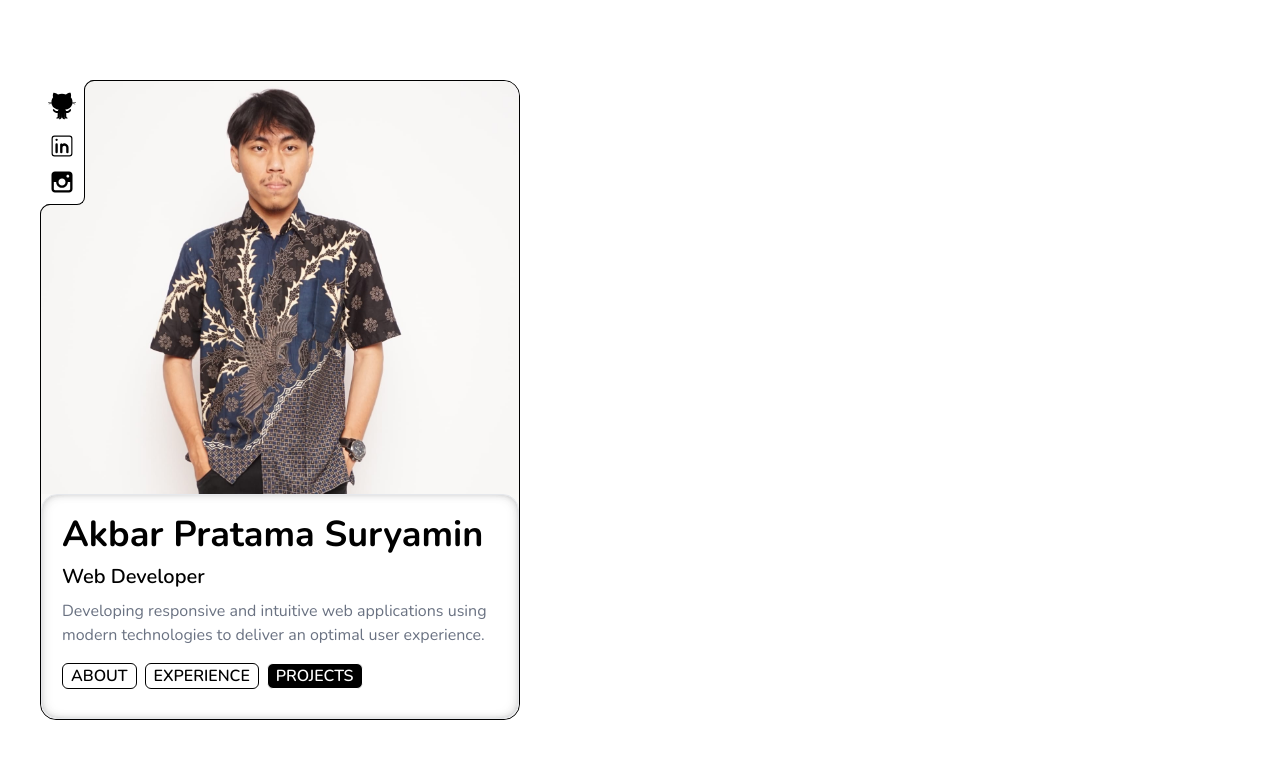
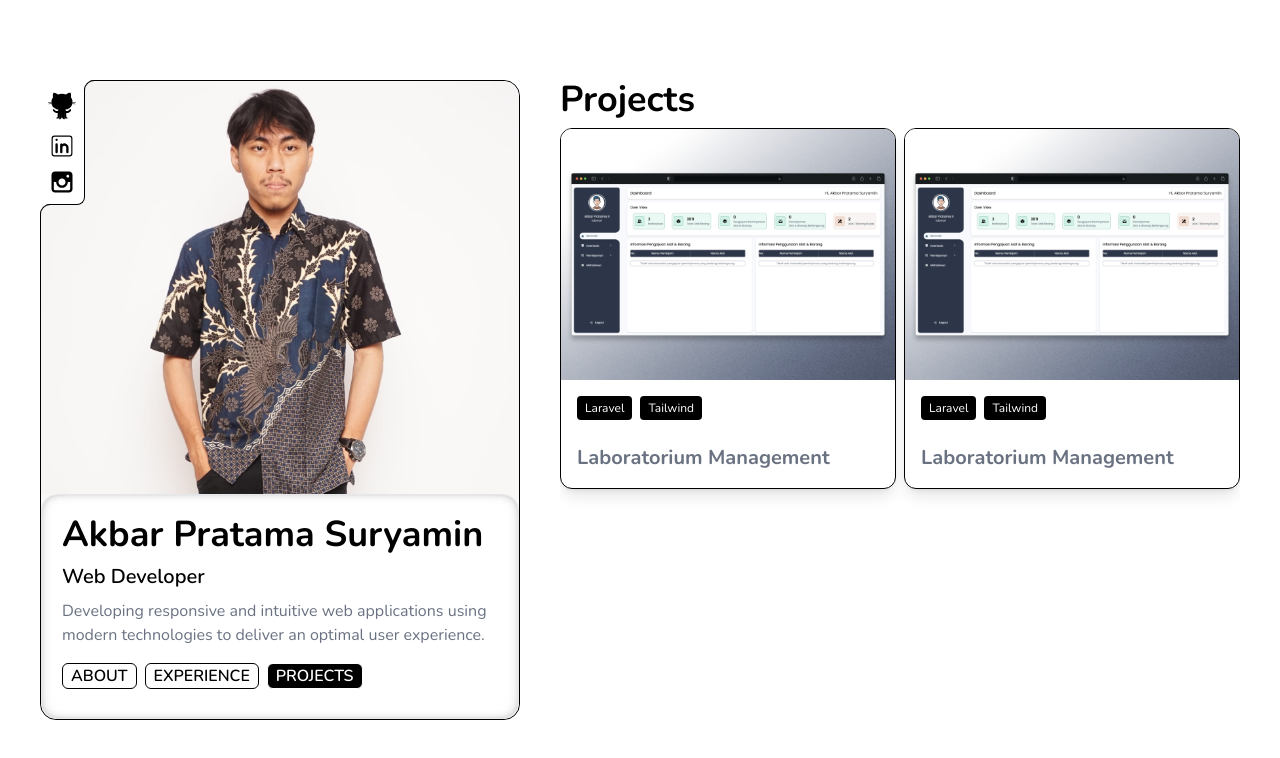
Before and after one commit to akbar5yn/my-porto, a React (Vite) app: page /projects in a window 1280 px wide. Shown: the top 758 px of the page. Built offline with nearby package versions, Linux system fonts and the light colour scheme.

Commit message:
membuat halaman project card

```diff
--- /dev/null
+++ b/src/components/molecules/ProjectCard.tsx
@@ -0,0 +1,30 @@
+import Typography from "../atoms/Typography";
+
+type ProjectCardProps = {
+    title: string;
+    description: string;
+    image: string;
+    badges?: string[];
+    className?: string;
+};
+
+const ProjectCard = ({ title, description, image, badges, className }: ProjectCardProps) => {
+    return (
+        <div className={`project-card border rounded-xl overflow-hidden shadow-lg ${className}`}>
+            <img src={image} alt={title} className="w-full h-auto object-cover" />
+            <div className="p-4 flex flex-col gap-4">
+                <div className="flex gap-2 mb-2">
+                    {badges?.map((badge, index) => (
+                        <span key={index} className="bg-black text-white text-xs px-2 py-1 rounded">
+                            {badge}
+                        </span>
+                    ))}
+                </div>
+                <Typography className="!text-xl font-bold">{title}</Typography>
+                {/* <Typography className="text-sm text-gray-500">{description}</Typography> */}
+            </div>
+        </div>
+    );
+};
+
+export default ProjectCard;
--- /dev/null
+++ b/src/components/organisms/AllProjects.tsx
@@ -0,0 +1,37 @@
+import Typography from "../atoms/Typography";
+import ProjectCard from "../molecules/ProjectCard";
+import profile from "../../assets/img/776_1x_shots_so.png"
+
+const projectItem = [
+    {
+        image: profile,
+        title: "Laboratorium Management",
+        description: "Lasdasdasdasd",
+        badges: [
+            "Laravel", "Tailwind"
+        ]
+    },
+    {
+        image: profile,
+        title: "Laboratorium Management",
+        description: "Lasdasdasdasd",
+        badges: [
+            "Laravel", "Tailwind"
+        ]
+    }
+]
+
+const AllProjects = () => {
+    return (
+        <section className="flex flex-col gap-2 text-justify">
+            <Typography tag="h1" variantClass="title">Projects</Typography>
+            <div className="flex w-full gap-2 h-full">
+                {projectItem.map((project, index) => (
+                    <ProjectCard key={index} {...project} />
+                ))}
+            </div>
+        </section>
+    );
+}
+
+export default AllProjects;
--- a/src/pages/Projects.tsx
+++ b/src/pages/Projects.tsx
@@ -1,3 +1,4 @@
+import AllProjects from "../components/organisms/AllProjects"
 import Layout from "../components/templates/Layout"
 
 const Experience = () => {
@@ -5,7 +6,7 @@ const Experience = () => {
         <main className='lg:h-screen flex items-center justify-center py-20'>
             <Layout>
                 <div className="flex flex-col h-full gap-5 snap-x">
-
+                    <AllProjects />
                 </div>
             </Layout>
         </main>
```
Also changed, not shown: src/assets/img/776_1x_shots_so.png (added), 1 other file (tests, documents, lock files or other folders).
